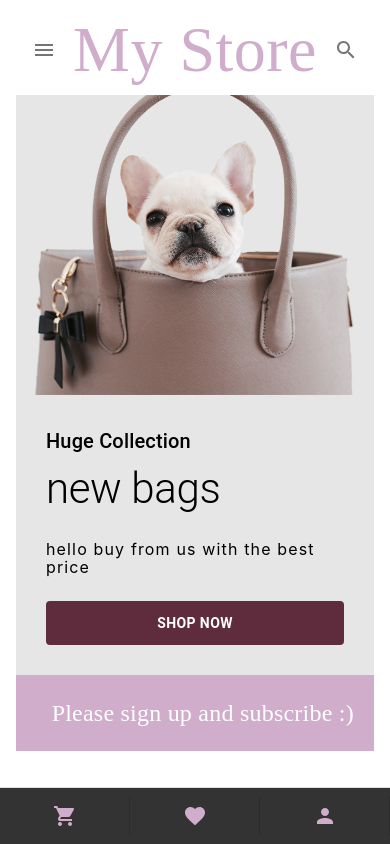
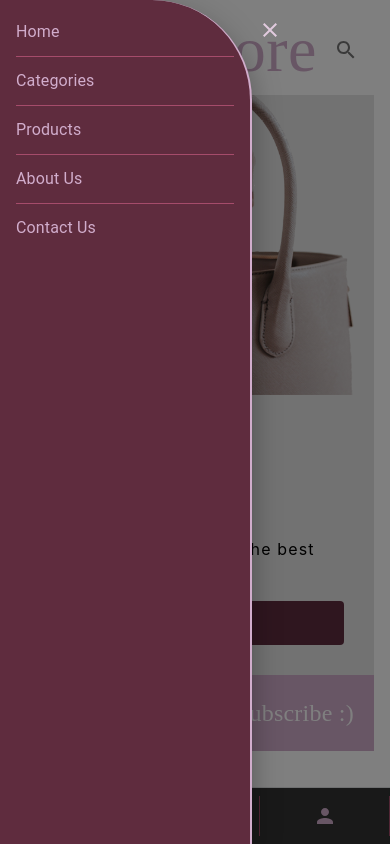
Before and after one commit to ElioHimci/final-project, a React (Create React App) app: page / in a window 390 px wide. Both pictures are taken after a click on the button 44 px from the left and 49 px from the top of the page. Shown: the top 844 px of the page. Built offline with nearby package versions, Linux system fonts and the light colour scheme; a web font is replaced by a local one.

Commit message:
shtova menun ne mobile (drawer)

```diff
--- a/src/App.js
+++ b/src/App.js
@@ -10,12 +10,15 @@
 import Products from './components/products';
 import { Box, Typography } from '@mui/material';
 import Footer from './components/footer';
+import AppDrawer from './components/drawer';
+import { UIProvider } from './context/ui';
 function App() {
 
 
   return (
     <ThemeProvider theme = {theme}>
       <Container maxWidth  = 'xl'>
+        <UIProvider>
       <Appbar/>
       <Banner/>
       <Promotions/>
@@ -24,10 +27,11 @@
       </Box>
       <Products/>
       <Footer/>
+      <AppDrawer/>
         {/*
         searchbox
-      appdrawer
         */}
+    </UIProvider>
      </Container>
     </ThemeProvider>
   );
--- a/src/components/appbar/appbarMobile.js
+++ b/src/components/appbar/appbarMobile.js
@@ -4,13 +4,15 @@
 import MenuIcon from '@mui/icons-material/Menu'
 import SearchIcon from "@mui/icons-material/Search";
 import Actions from './actions';
+import {  useUIContext } from '../../context/ui';
 
 
 export default function AppbarMobile({matches}){
 
+    const {setDrawerOpen} = useUIContext()
     return (
         <AppbarContainer>
-            <IconButton>
+            <IconButton onClick={()=> setDrawerOpen(true)}>
                 <MenuIcon/>
             </IconButton>
             <AppbarHeader textAlign = 'center' variant = 'h4'>
--- /dev/null
+++ b/src/components/drawer/index.js
@@ -0,0 +1,55 @@
+import {  Divider, Drawer, List, ListItemButton, ListItemText } from "@mui/material"
+import { styled } from "@mui/system"
+import { lighten } from "polished";
+import React from "react"
+import { useUIContext } from "../../context/ui";
+import { Colors } from "../../styles/theme";
+import { DrawerCloseButton } from "../../styles/theme/appbar";
+import CloseIcon from '@mui/icons-material/Close';
+
+const MiddleDivider = styled((props) => (
+    <Divider  variant = "middle" {...props}/>
+))``;
+
+export default function AppDrawer() {
+
+    const {drawerOpen,setDrawerOpen} = useUIContext();
+
+
+    return (
+        <>
+        {drawerOpen &&
+            <DrawerCloseButton onClick={() => setDrawerOpen(false)}>
+                <CloseIcon
+                sx={{
+                    fontsize: '2.5rem',
+                    color: lighten(0.09, Colors.secondary)
+                }}
+                />
+            </DrawerCloseButton>}
+        <Drawer open = {drawerOpen}>
+            <List>
+                <ListItemButton>
+                    <ListItemText>Home</ListItemText>
+                </ListItemButton>
+                <MiddleDivider/>
+                <ListItemButton>
+                    <ListItemText>Categories</ListItemText>
+                </ListItemButton>
+                <MiddleDivider/>
+                <ListItemButton>
+                    <ListItemText>Products</ListItemText>
+                </ListItemButton>
+                <MiddleDivider/>
+                <ListItemButton>
+                    <ListItemText>About Us</ListItemText>
+                </ListItemButton>
+                <MiddleDivider/>
+                <ListItemButton>
+                    <ListItemText>Contact Us</ListItemText>
+                </ListItemButton>
+            </List>
+        </Drawer>
+        </>
+    )
+}
--- /dev/null
+++ b/src/context/ui/index.js
@@ -0,0 +1,17 @@
+import { createContext, useContext, useState } from "react";
+import React from "react";
+
+export const UIContext = createContext();
+export const useUIContext = () => useContext(UIContext);
+
+export const UIProvider = ({children})=> {
+
+    const [drawerOpen,setDrawerOpen]= useState(false)
+
+    const value= {
+        drawerOpen,
+        setDrawerOpen
+    }
+
+    return  <UIContext.Provider value={value} >{children}</UIContext.Provider>
+}
--- a/src/styles/theme/appbar/index.js
+++ b/src/styles/theme/appbar/index.js
@@ -1,4 +1,4 @@
-import { List, Typography } from "@mui/material";
+import { IconButton, List, Typography } from "@mui/material";
 import { styled } from "@mui/material/styles";
 import { Box } from "@mui/system";
 import { Colors } from "..";
@@ -45,3 +45,9 @@
 export const ActionIconsContainerDesktop = styled(Box)(()=>({
     flexGrow : 0
 }))
+export const DrawerCloseButton = styled(IconButton)(() => ({
+    position : 'absolute',
+    top : 10,
+    left : '250px',
+    zIndex : 1999
+}))
--- a/src/styles/theme/index.js
+++ b/src/styles/theme/index.js
@@ -46,6 +46,24 @@
           disableRipple: true,
         },
       },
+      MuiDrawer:{
+        styleOverrides:{
+          paper :{
+             width:250,
+             background:Colors.primary,
+             color:Colors.secondary,
+             borderRadius:'0px 100px 0px 0px',
+             borderRight: `2px solid ${Colors.secondary}`
+          }
+        }
+      },
+      MuiDivider :{
+        styleOverrides:{
+          root:{
+            borderColor : lighten(0.2,Colors.primary)
+          }
+        }
+      },
       MyShopButton: {
         styleOverrides: {
           root: {
```
Lines whose indentation alone changed are shown as unchanged.
